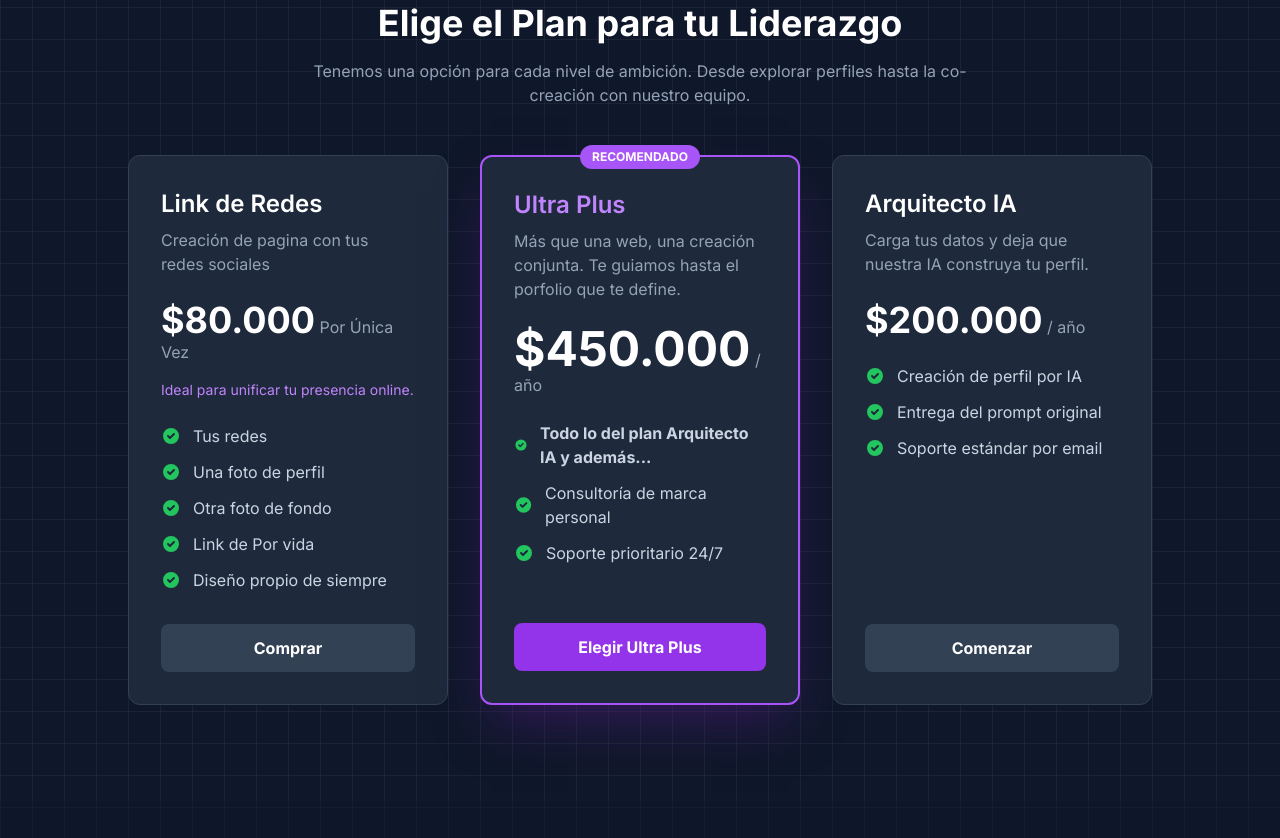
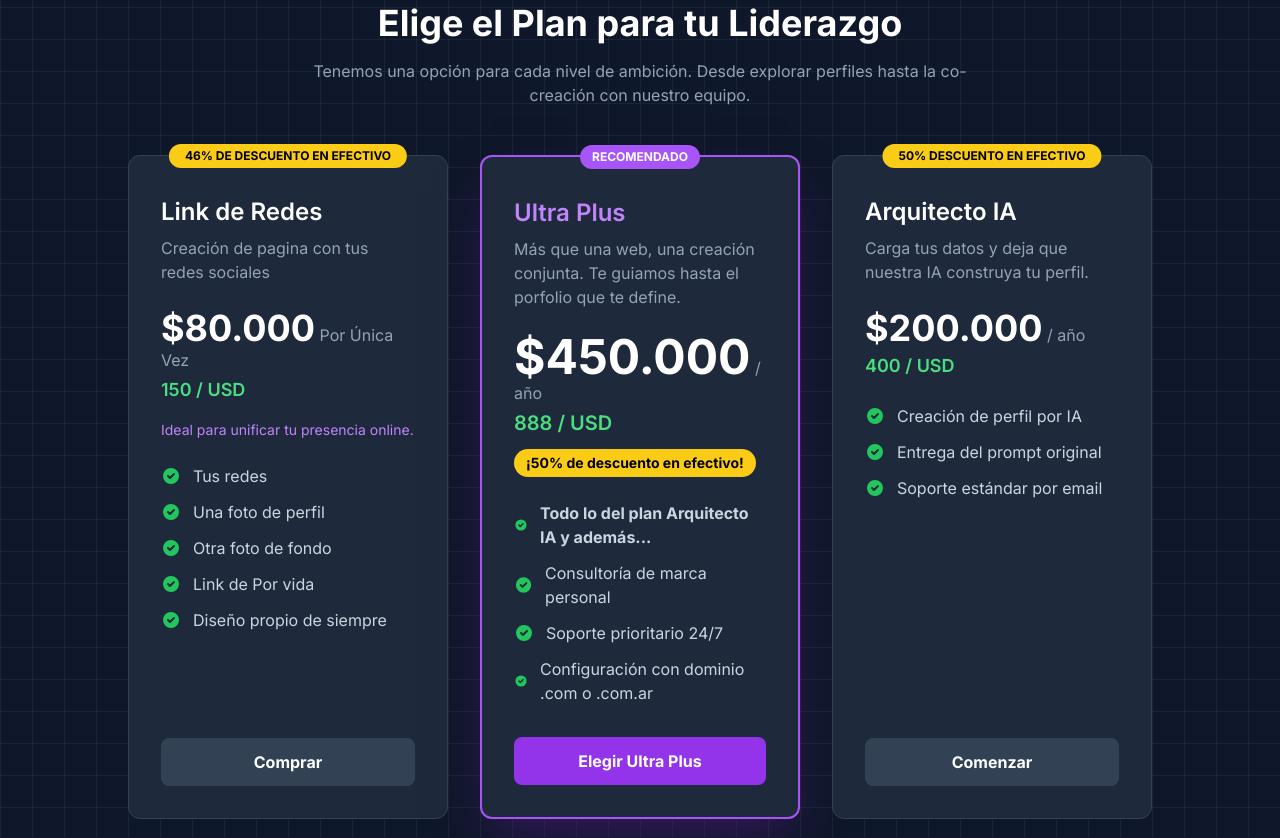
Before and after one commit to juanmartinbarrientos/Perfiles, a plain HTML site: page index.html in a window 1280 px wide. Shown: the part 1881-2719 px from the top of the page. Drawn offline with nearby package versions, Linux system fonts and the light colour scheme.

Commit message:
Add files via upload

```diff
--- a/index.html
+++ b/index.html
@@ -207,16 +207,20 @@
                 </p>
             </div>
 
+            <!-- CHANGE: Reordered pricing plans and updated styling to make "Ultra Plus" the recommended plan. -->
             <div class="grid lg:grid-cols-3 gap-8 max-w-5xl mx-auto">
 
                 <!-- Plan Link de Redes -->
-                <div class="bg-slate-800 p-8 rounded-xl border border-slate-700 reveal pricing-card flex flex-col" style="transition-delay: 200ms;">
+                <div class="bg-slate-800 p-8 rounded-xl border border-slate-700 relative reveal pricing-card flex flex-col" style="transition-delay: 200ms;">
                     <div class="flex-grow">
-                        <h3 class="text-2xl font-semibold text-white">Link de Redes</h3>
+                        <!-- CHANGE: Added discount ribbon -->
+                        <span class="absolute top-0 -translate-y-1/2 left-1/2 -translate-x-1/2 bg-yellow-400 text-black text-xs font-bold px-4 py-1 rounded-full uppercase whitespace-nowrap">46% de descuento en efectivo</span>
+                        <h3 class="text-2xl font-semibold text-white mt-2">Link de Redes</h3>
                         <p class="text-slate-400 mt-2">Creación de pagina con tus redes sociales</p>
                         <div class="mt-6">
                             <span class="text-4xl font-bold">$80.000</span>
                             <span class="text-slate-400">Por Única Vez</span>
+                            <p class="text-lg font-semibold text-green-400 mt-1">150 / USD</p>
                         </div>
                         <p class="text-sm text-purple-400 mt-4">Ideal para unificar tu presencia online.</p>
                         <ul class="mt-6 space-y-3 text-slate-300">
@@ -251,11 +255,13 @@
                 <div class="bg-slate-800 p-8 rounded-xl border-2 border-purple-500 relative transform lg:scale-105 shadow-2xl shadow-purple-900/50 reveal pricing-card flex flex-col" style="transition-delay: 400ms;">
                      <div class="flex-grow">
                         <span class="absolute top-0 -translate-y-1/2 left-1/2 -translate-x-1/2 bg-purple-500 text-white text-xs font-bold px-3 py-1 rounded-full uppercase">Recomendado</span>
-                        <h3 class="text-2xl font-semibold text-purple-400">Ultra Plus</h3>
+                        <h3 class="text-2xl font-semibold text-purple-400 mt-2">Ultra Plus</h3>
                         <p class="text-slate-400 mt-2">Más que una web, una creación conjunta. Te guiamos hasta el porfolio que te define.</p>
                         <div class="mt-6">
                             <span class="text-5xl font-bold">$450.000</span>
                             <span class="text-slate-400">/ año</span>
+                            <p class="text-xl font-semibold text-green-400 mt-1">888 / USD</p>
+                            <span class="inline-block bg-yellow-400 text-black text-sm font-bold mt-3 px-3 py-1 rounded-full">¡50% de descuento en efectivo!</span>
                         </div>
                         <ul class="mt-6 space-y-3 text-slate-300">
                              <li class="flex items-center gap-3">
@@ -270,6 +276,10 @@
                                 <svg class="w-5 h-5 text-green-500" fill="currentColor" viewBox="0 0 20 20"><path fill-rule="evenodd" d="M10 18a8 8 0 100-16 8 8 0 000 16zm3.707-9.293a1 1 0 00-1.414-1.414L9 10.586 7.707 9.293a1 1 0 00-1.414 1.414l2 2a1 1 0 001.414 0l4-4z" clip-rule="evenodd"></path></svg>
                                 Soporte prioritario 24/7
                             </li>
+                            <li class="flex items-center gap-3">
+                                <svg class="w-5 h-5 text-green-500" fill="currentColor" viewBox="0 0 20 20"><path fill-rule="evenodd" d="M10 18a8 8 0 100-16 8 8 0 000 16zm3.707-9.293a1 1 0 00-1.414-1.414L9 10.586 7.707 9.293a1 1 0 00-1.414 1.414l2 2a1 1 0 001.414 0l4-4z" clip-rule="evenodd"></path></svg>
+                                Configuración con dominio .com o .com.ar
+                            </li>
                         </ul>
                     </div>
                     <a href="https://wa.me/5491169578193?text=Hola%2C%20consulto%20por%20el%20plan%20Ultra%20Plus." target="_blank" class="block text-center mt-8 w-full bg-purple-600 hover:bg-purple-700 text-white font-bold py-3 rounded-lg transition-colors">
@@ -278,13 +288,15 @@
                 </div>
 
                 <!-- Plan Arquitecto IA -->
-                <div class="bg-slate-800 p-8 rounded-xl border border-slate-700 reveal pricing-card flex flex-col" style="transition-delay: 300ms;">
+                <div class="bg-slate-800 p-8 rounded-xl border border-slate-700 relative reveal pricing-card flex flex-col" style="transition-delay: 300ms;">
                      <div class="flex-grow">
-                        <h3 class="text-2xl font-semibold text-white">Arquitecto IA</h3>
+                        <span class="absolute top-0 -translate-y-1/2 left-1/2 -translate-x-1/2 bg-yellow-400 text-black text-xs font-bold px-4 py-1 rounded-full uppercase whitespace-nowrap">50% Descuento en Efectivo</span>
+                        <h3 class="text-2xl font-semibold text-white mt-2">Arquitecto IA</h3>
                         <p class="text-slate-400 mt-2">Carga tus datos y deja que nuestra IA construya tu perfil.</p>
                         <div class="mt-6">
                             <span class="text-4xl font-bold">$200.000</span>
                             <span class="text-slate-400">/ año</span>
+                            <p class="text-lg font-semibold text-green-400 mt-1">400 / USD</p>
                         </div>
                          <ul class="mt-6 space-y-3 text-slate-300">
                             <li class="flex items-center gap-3">
@@ -539,7 +551,7 @@
     <!-- Footer -->
     <footer class="bg-slate-900 border-t border-slate-700">
         <div class="container mx-auto px-6 py-8 text-center text-slate-400">
-            <p>&copy; 2025 PUFF. Todos los derechos reservados.</p>
+            <p>&copy; <span id="copyright-year"></span> PUFF. Todos los derechos reservados.</p>
             <p class="mt-2 text-sm">Construyendo la próxima generación de líderes en la Comunidad Privada.</p>
             <div class="flex justify-center gap-6 mt-4">
                 <a href="https://jmb-138.github.io/puff/Terminos-de-Servicios.html" class="hover:text-white">Términos de Servicio</a>
@@ -549,9 +561,9 @@
     </footer>
 
     <!-- Confirmation Modal -->
-    <div id="confirmationModal" class="fixed inset-0 bg-black bg-opacity-70 z-[60] hidden items-center justify-center p-4">
+    <div id="confirmationModal" class="fixed inset-0 bg-black bg-opacity-70 z-[60] hidden items-center justify-center p-4" role="dialog" aria-modal="true" aria-labelledby="modal-title">
         <div class="bg-slate-800 border border-slate-700 rounded-lg p-8 text-center shadow-2xl max-w-sm mx-auto reveal">
-            <h3 class="text-white text-xl font-bold mb-4">Confirmar Salida</h3>
+            <h3 id="modal-title" class="text-white text-xl font-bold mb-4">Confirmar Salida</h3>
             <p class="text-slate-300 mb-8">Estás a punto de abandonar nuestro sitio. ¿Deseas continuar?</p>
             <div class="flex justify-center gap-4">
                 <button id="cancelButton" class="bg-slate-600 hover:bg-slate-500 text-white font-bold py-2 px-6 rounded-lg transition-colors">Cancelar</button>
@@ -561,7 +573,12 @@
     </div>
 
     <script>
-        // --- Script para animaciones de scroll ---
+        // --- Script to run when the document is fully loaded ---
+        document.addEventListener('DOMContentLoaded', () => {
+            // --- Script for dynamic copyright year ---
+            document.getElementById('copyright-year').textContent = new Date().getFullYear();
+
+            // --- Script for scroll animations ---
             const revealElements = document.querySelectorAll('.reveal');
             const observer = new IntersectionObserver((entries) => {
                 entries.forEach(entry => {
@@ -573,8 +590,10 @@
                 threshold: 0.1
             });
             revealElements.forEach(el => observer.observe(el));
+        });
 
-        // --- Script para el Modal de Confirmación ---
+
+        // --- Script for Confirmation Modal ---
         const modal = document.getElementById('confirmationModal');
         const cancelButton = document.getElementById('cancelButton');
         const confirmButton = document.getElementById('confirmButton');
@@ -584,7 +603,7 @@
             redirectUrl = url;
             modal.classList.remove('hidden');
             modal.classList.add('flex');
-            // Forzar la animación de entrada del modal
+            // Force the modal's entry animation
             setTimeout(() => {
                  modal.querySelector('.reveal').classList.add('visible');
             }, 10);
@@ -595,7 +614,7 @@
             setTimeout(() => {
                 modal.classList.add('hidden');
                 modal.classList.remove('flex');
-            }, 300); // Esperar a que la animación de salida termine
+            }, 300); // Wait for the exit animation to finish
         }
 
         cancelButton.onclick = hideModal;
@@ -607,7 +626,7 @@
             hideModal();
         };
 
-        // Cerrar modal al hacer clic fuera de él
+        // Close modal when clicking outside of it
         window.onclick = (event) => {
             if (event.target == modal) {
                 hideModal();
```
Lines whose indentation alone changed are shown as unchanged.
